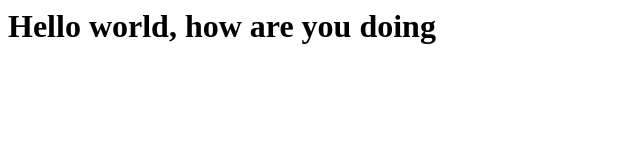
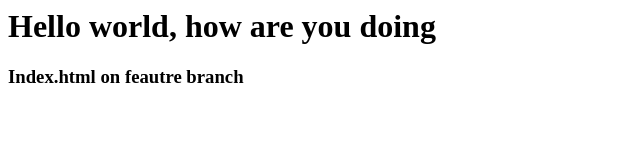
Before and after one commit to chaitanyakarthikb/localtogit, a plain HTML site: page localtogit/index.html in a window 1280 px wide. Shown: the whole page, without its empty margins (0-640 px from the left). Drawn offline with Linux system fonts and the light colour scheme.

Commit message:
feautre commit

```diff
--- a/localtogit/index.html
+++ b/localtogit/index.html
@@ -1 +1,3 @@
 <h1>Hello world, how are you doing</h1>
+
+<h3>Index.html on feautre branch</h3>
```
